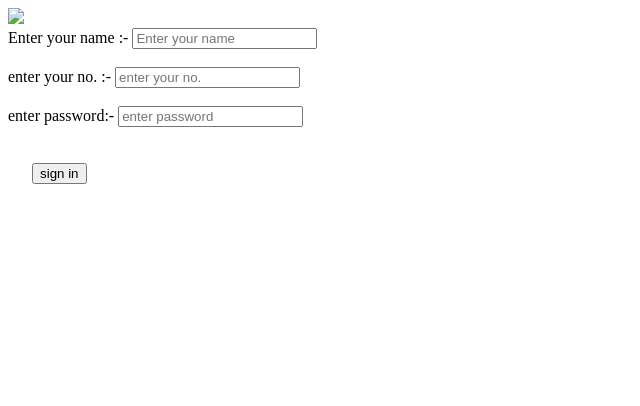
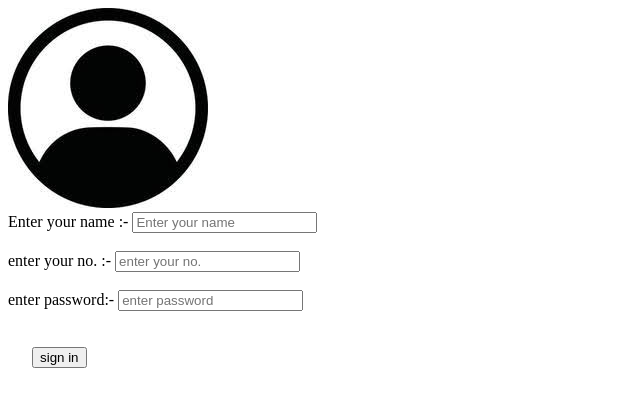
Before and after one commit to nazim2424/NAJIM-BAGWAN, a plain HTML site: page login.html in a window 1280 px wide. Shown: the whole page, without its empty margins (0-640 px from the left). Drawn offline with Linux system fonts and the light colour scheme.

Commit message:
Update login.html

```diff
--- a/login.html
+++ b/login.html
@@ -7,7 +7,7 @@
 </head>
 <body>
     <div>
-        <img src="pngtree-user-login-or-authenticate-icon-on-gray-background-flat-icon-ve-png-image_1786166.jpg">
+        <img src="download (1).jpg">
      </div>
      <label> Enter your name :-</label>
      <input type="text" placeholder="Enter your name"><br><br>
```
